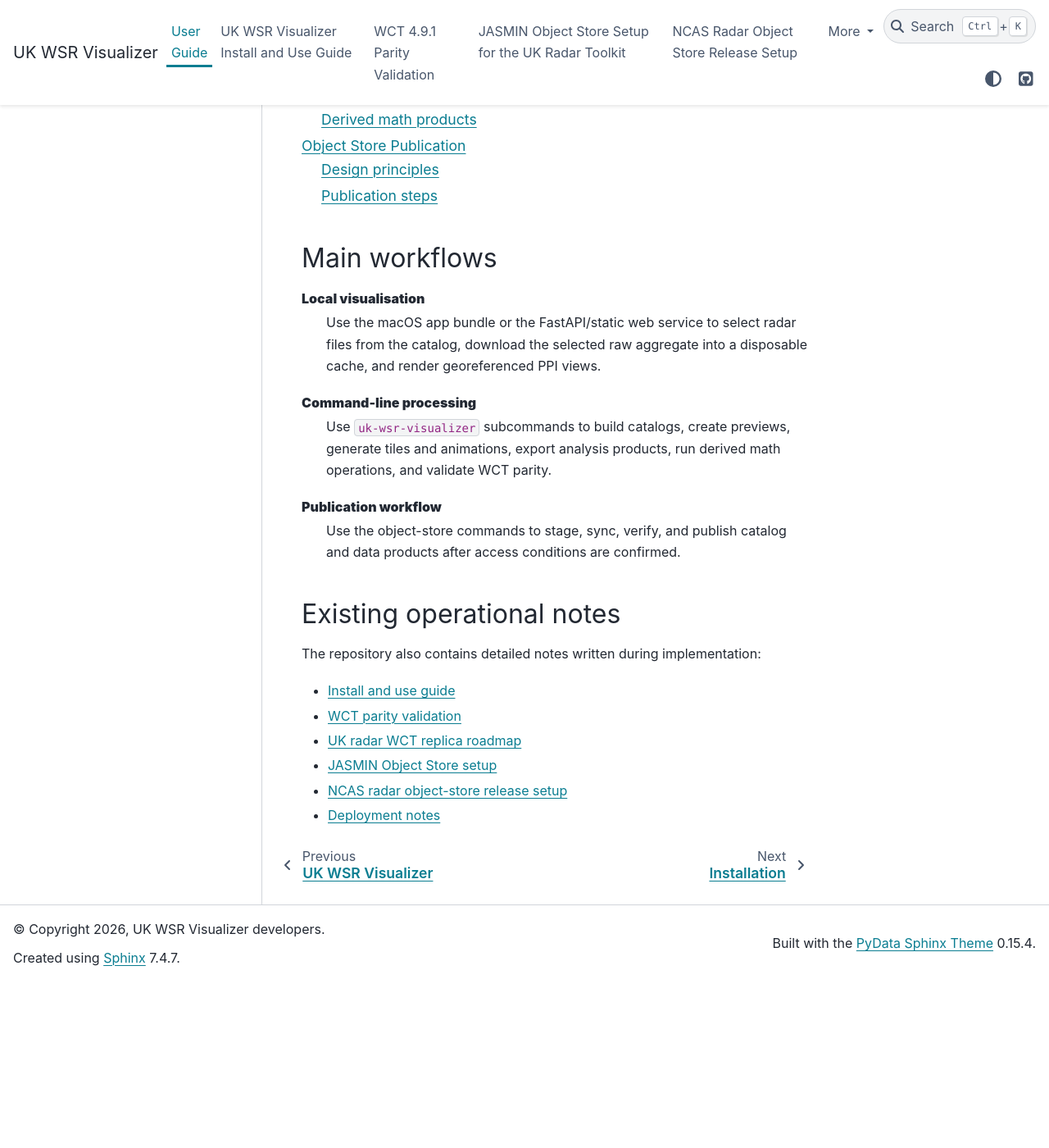
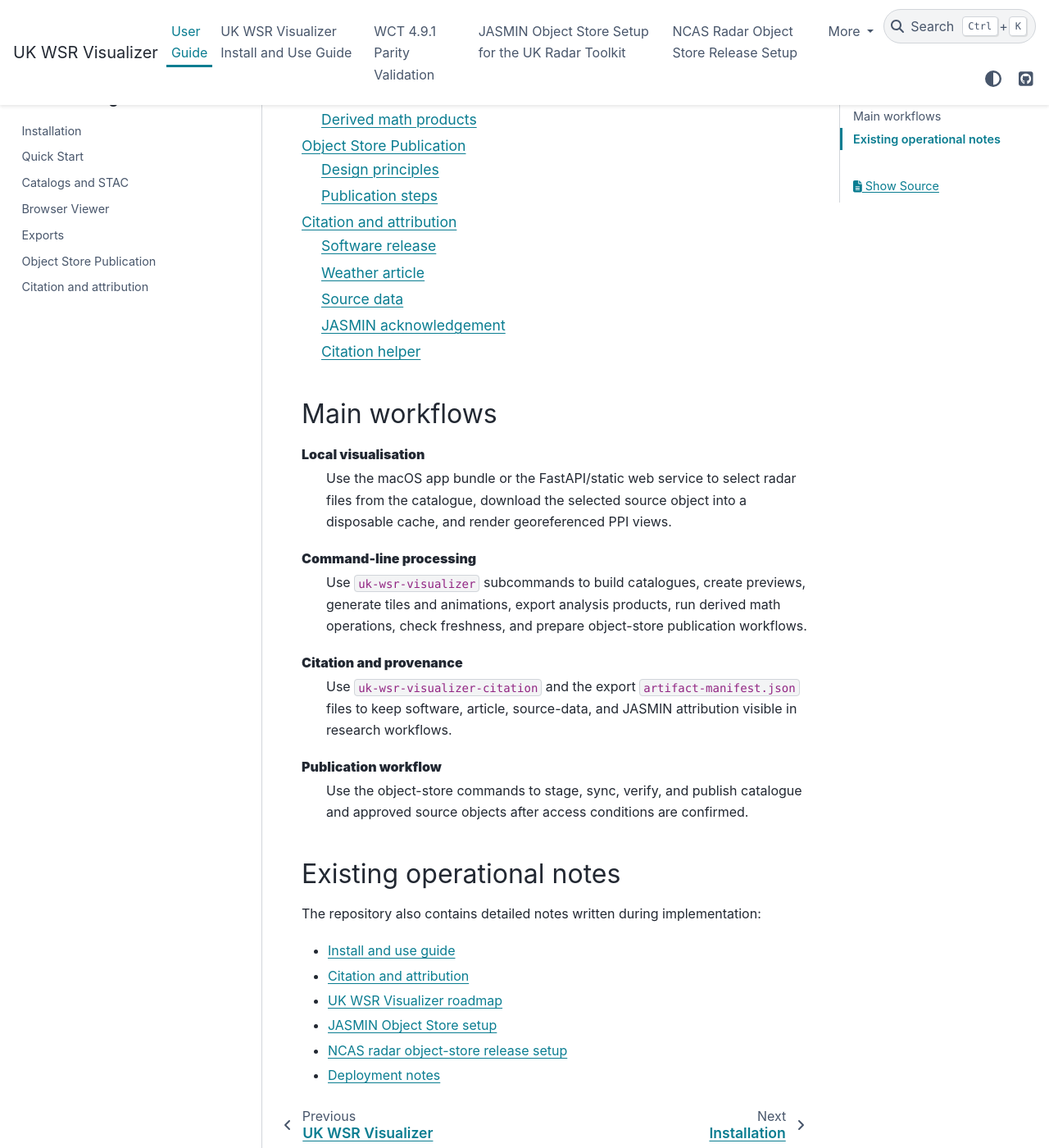
Before and after one commit to rrniii/uk-wsr-visualizer, a Sphinx documentation site: the page built from docs/user_guide.md, in a window 1280 px wide and 1400 px high, scrolled down 1003 px. Shown: the whole window at 82% size. Built offline with Sphinx 7.4.7 and the PyData theme 0.15.4, drawn with Linux system fonts in a browser that asks for light colours; before the commit the page ends 2200 px from its top, so only the background shows below that; some of the changed text lies outside the part shown.

Commit message:
Align user guide with quick-look scope

````diff
--- a/docs/user_guide.md
+++ b/docs/user_guide.md
@@ -1,6 +1,6 @@
 # User Guide
 
-This guide covers the operational path from installation to catalog discovery, browser viewing, export generation, and publication workflows.
+This guide covers the operational path from installation to catalogue discovery, browser viewing, export generation, citation, and publication workflows.
 
 ```{toctree}
 :maxdepth: 2
@@ -11,26 +11,30 @@
 user_guide/viewer
 user_guide/exports
 user_guide/object_store
+citation
 ```
 
 ## Main workflows
 
 **Local visualisation**
-: Use the macOS app bundle or the FastAPI/static web service to select radar files from the catalog, download the selected raw aggregate into a disposable cache, and render georeferenced PPI views.
+: Use the macOS app bundle or the FastAPI/static web service to select radar files from the catalogue, download the selected source object into a disposable cache, and render georeferenced PPI views.
 
 **Command-line processing**
-: Use `uk-wsr-visualizer` subcommands to build catalogs, create previews, generate tiles and animations, export analysis products, run derived math operations, and validate WCT parity.
+: Use `uk-wsr-visualizer` subcommands to build catalogues, create previews, generate tiles and animations, export analysis products, run derived math operations, check freshness, and prepare object-store publication workflows.
+
+**Citation and provenance**
+: Use `uk-wsr-visualizer-citation` and the export `artifact-manifest.json` files to keep software, article, source-data, and JASMIN attribution visible in research workflows.
 
 **Publication workflow**
-: Use the object-store commands to stage, sync, verify, and publish catalog and data products after access conditions are confirmed.
+: Use the object-store commands to stage, sync, verify, and publish catalogue and approved source objects after access conditions are confirmed.
 
 ## Existing operational notes
 
 The repository also contains detailed notes written during implementation:
 
 - [Install and use guide](install_and_use.md)
-- [WCT parity validation](wct_parity_validation.md)
-- [UK radar WCT replica roadmap](uk_radar_wct_replica_roadmap.md)
+- [Citation and attribution](citation.md)
+- [UK WSR Visualizer roadmap](uk_radar_wct_replica_roadmap.md)
 - [JASMIN Object Store setup](jasmin_object_store_setup.md)
 - [NCAS radar object-store release setup](ncas_radar_object_store_release.md)
 - [Deployment notes](uk_wsr_visualizer_deployment.md)
````
